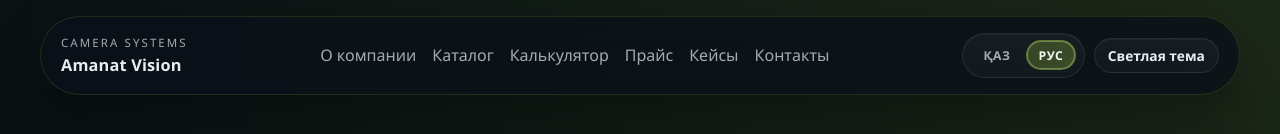
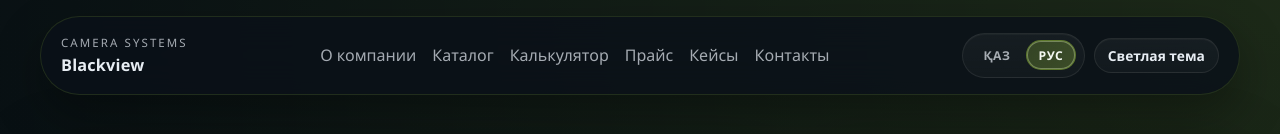
Before and after one commit to aslaleev/Blackview.kz, a React (Vite) app: page / in a window 1280 px wide. Shown: the top 134 px of the page. Built offline with nearby package versions, Linux system fonts and the light colour scheme.

Commit message:
Rename brand to Blackview

```diff
--- a/index.html
+++ b/index.html
@@ -10,7 +10,7 @@
       name="description"
       content="Продажа, монтаж и аренда систем видеонаблюдения для дома, бизнеса и объектов любого масштаба."
     />
-    <title>Видеонаблюдение под ключ</title>
+    <title>Blackview | Видеонаблюдение под ключ</title>
   </head>
   <body>
     <div id="root"></div>
--- a/src/content/siteContent.json
+++ b/src/content/siteContent.json
@@ -1,6 +1,6 @@
 {
   "siteConfig": {
-    "companyName": "Amanat Vision",
+    "companyName": "Blackview",
     "brandMarkEyebrow": "camera systems",
     "tagline": "Системы видеонаблюдения под ключ для дома, бизнеса и удаленных объектов",
     "heroNote": "Подбираем камеры под задачу объекта, монтируем систему, запускаем удаленный просмотр и сразу показываем ориентир по покупке или аренде без долгих согласований.",
--- a/src/content/siteContent_kz.json
+++ b/src/content/siteContent_kz.json
@@ -1,6 +1,6 @@
 {
   "siteConfig": {
-    "companyName": "Amanat Vision",
+    "companyName": "Blackview",
     "brandMarkEyebrow": "camera systems",
     "tagline": "Үйге, бизнеске және шалғай нысандарға арналған бейнебақылау жүйелерін толық орнатып береміз",
     "heroNote": "Нысанның міндетіне сай камераларды іріктейміз, жүйені орнатамыз, қашықтан қарауды іске қосамыз және сатып алу не жалға алу бойынша шамамен есепті ұзақ келісусіз бірден көрсетеміз.",
```
